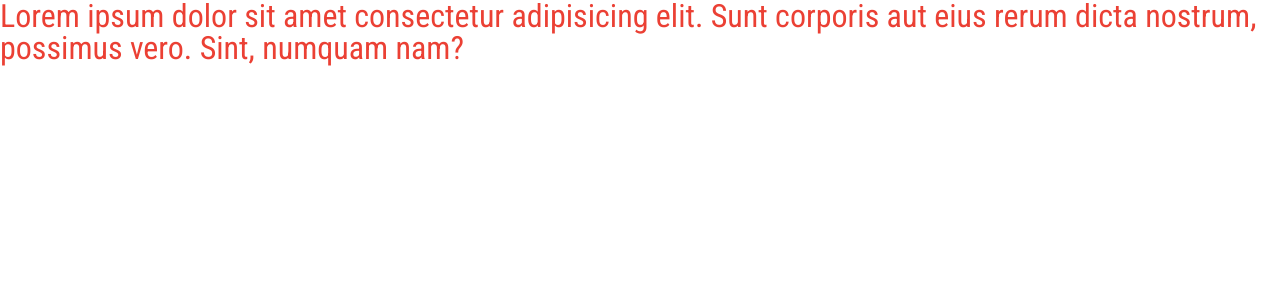
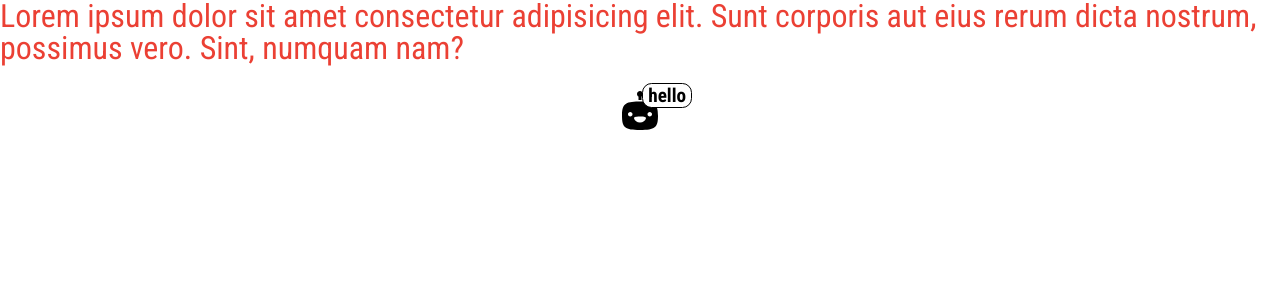
Before and after one commit to jnpco98/ukiyonovels-nosql, a React (Create React App) app in the folder Client/Ukiyo.Web.Client/: page / in a window 1280 px wide. Shown: the top 300 px of the page. Built offline with nearby package versions, Linux system fonts and the light colour scheme.

Commit message:
Icon positioning tweaks

```diff
--- a/Client/Ukiyo.Web.Client/src/app/index.tsx
+++ b/Client/Ukiyo.Web.Client/src/app/index.tsx
@@ -3,6 +3,8 @@ import { ThemeProvider } from 'styled-components';
 import { AppContainer } from './style';
 import { BaseTheme } from '../settings/theme';
 import Text, { TextType } from '../components/atom/text';
+import Icon from '../components/atom/icon';
+import { GlyphType } from '../components/atom/icon/glyph';
 
 const App: React.FC = (): ReactElement => {
     const [headerOffset, setHeaderOffset] = useState<string>('0');
@@ -19,6 +21,7 @@ const App: React.FC = (): ReactElement => {
                     Lorem ipsum dolor sit amet consectetur adipisicing elit. Sunt corporis aut eius rerum dicta nostrum,
                     possimus vero. Sint, numquam nam?
                 </Text>
+                <Icon glyph={GlyphType.Sam} message="hello" countColor="black" countBackground="#ffff" size="3rem" />
             </AppContainer>
         </ThemeProvider>
     );
--- a/Client/Ukiyo.Web.Client/src/components/atom/icon/index.tsx
+++ b/Client/Ukiyo.Web.Client/src/components/atom/icon/index.tsx
@@ -4,17 +4,19 @@ import * as S from './style';
 
 type Props = {
     glyph: GlyphType;
-    size?: string;
-    count?: string;
     fill?: string;
     stroke?: string;
+    size?: string;
+    message?: string;
+    countColor?: string;
+    countBackground?: string;
 };
 
 const Icon: React.FC<Props> = (props: Props): ReactElement => {
-    const { glyph, size = '2rem', count, fill, stroke } = props;
+    const { glyph, fill, stroke, size = '2rem', message: count, countColor, countBackground } = props;
 
     return (
-        <S.Icon count={count} size={size}>
+        <S.Icon message={count} countColor={countColor} countBackground={countBackground} size={size}>
             <S.IconSvg
                 fill={fill}
                 stroke={stroke}
--- a/Client/Ukiyo.Web.Client/src/components/atom/icon/style.ts
+++ b/Client/Ukiyo.Web.Client/src/components/atom/icon/style.ts
@@ -3,7 +3,8 @@ import { math } from 'polished';
 
 type IconStyleProps = {
   size?: string;
-  count?: string;
+  message?: string;
+  countColor?: string;
   countBackground?: string;
 };
 
@@ -14,19 +15,23 @@ export const Icon = styled.div<IconStyleProps>`
   height: ${props => props.size ? props.size : '2rem'};
 
   ${({ theme, ...props }) =>
-    props.count &&
-    props.count.trim() &&
+    props.message &&
+    props.message.trim() &&
     css`
       background-color: transparent;
       &::after {
-        content: '${props.count}';
+        content: '${props.message}';
         position: absolute;
-        top: -2px;
-        left: calc(100% - 12px);
-        font-size: ${math(`${theme.font.baseSize} * 0.8`)};
+        top:  -${math(`${props.size} * 0.1`)};
+        left: calc(100% - ${math(`${props.size} * 0.45`)});
+        font-size:  ${math(`${props.size} * 0.4`)};
         font-weight: ${theme.font.weightBold};
+        font-family: ${theme.font.primary};
+        border-radius: ${math(`${props.size} * 0.2`)};
+        padding: ${math(`${props.size} * 0.04`)} ${math(`${props.size} * 0.1`)};
+        border: ${math(`${props.size} * 0.04`)} solid;
         background: ${props.countBackground ? props.countBackground : 'transparent'};
-        color: ${theme.colors.primary};
+        color: ${props.countColor ? props.countColor : theme.colors.primary};
       }
     `
   };
```
